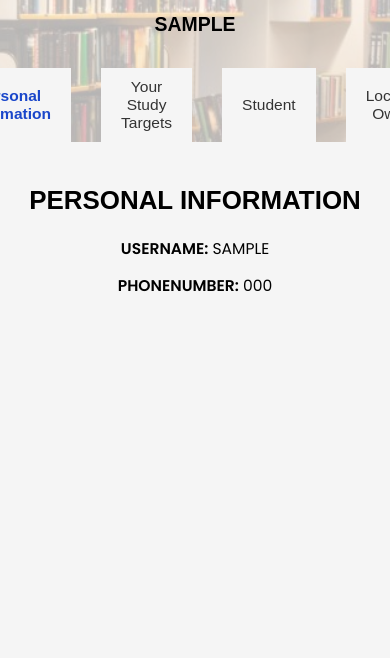
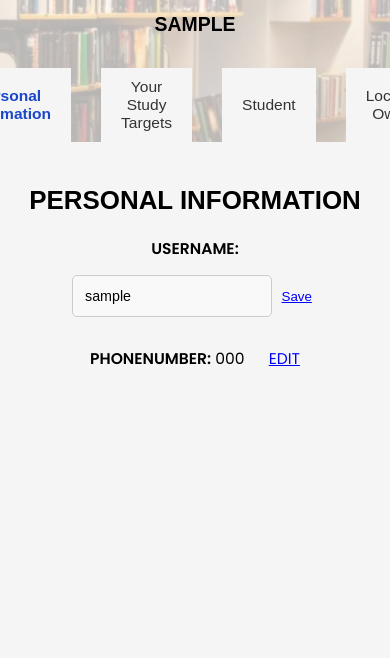
Before and after one commit to Marketplace-development/uneven-groups-a-d2024-group-1, a Flask app: page /your_account?edit=username in a window 390 px wide; the page is wider, and only the part inside the window is pictured. Shown: the part 330-988 px from the top of that part. Run offline with Flask 3, Linux system fonts and the light colour scheme; a user stored in the database is signed in; tables that the repository leaves empty hold one stand-in row (values such as "Sample post").

Commit message:
change username and phonenumber

```diff
--- a/app/routes.py
+++ b/app/routes.py
@@ -223,6 +223,29 @@ def your_account():
                            target_hours=target_hours, target_minutes=target_minutes,
                            congratulations_message=congratulations_message,
                            reservations=reservations, location=location, bookings=bookings)
+
+@main.route('/update_user_info', methods=['POST'])
+@login_required
+def update_user_info():
+    try:
+        # Get the form data
+        username = request.form.get('username')
+        phonenumber = request.form.get('phonenumber')
+
+        # Update user information
+        if username:
+            current_user.username = username
+        if phonenumber:
+            current_user.phonenumber = phonenumber
+
+        db.session.commit()
+        flash("Your information was updated successfully.", "success")
+    except Exception as e:
+        db.session.rollback()
+        flash(f"An error occurred: {str(e)}", "error")
+
+    # Redirect back to the account page
+    return redirect(url_for('main.your_account'))
 
 def delete_target(user, target_type):
     """ Deletes the specified target for a user. """
--- a/app/templates/your_account.html
+++ b/app/templates/your_account.html
@@ -82,8 +82,34 @@
         <!-- Personal Information -->
         <div id="personal-info" class="tab-content" style="display: none; padding: 20px; margin-top: 0px; text-align: center;">
             <h1>Personal Information</h1>
-            <p><strong>Username:</strong> {{ user.username }}</p>
-            <p><strong>Phonenumber:</strong> {{ user.phonenumber }}</p>
+
+            <!-- Username Section -->
+            <p>
+                <strong>Username:</strong>
+                {% if request.args.get('edit') == 'username' %}
+                    <form method="POST" action="{{ url_for('main.update_user_info') }}" style="display: inline-block;">
+                        <input type="text" name="username" value="{{ user.username }}" style="width: 200px;" required />
+                        <button type="submit" style="color: blue; text-decoration: underline; border: none; background: none; cursor: pointer;">Save</button>
+                    </form>
+                {% else %}
+                    {{ user.username }}
+                    <a href="{{ url_for('main.your_account', edit='username') }}" style="color: blue; text-decoration: underline; margin-left: 20px;">edit</a>
+                {% endif %}
+            </p>
+
+            <!-- Phone Number Section -->
+            <p>
+                <strong>Phonenumber:</strong>
+                {% if request.args.get('edit') == 'phonenumber' %}
+                    <form method="POST" action="{{ url_for('main.update_user_info') }}" style="display: inline;">
+                        <input type="text" name="phonenumber" value="{{ user.phonenumber }}" style="width: 200px;" required />
+                        <button type="submit" style="color: blue; text-decoration: underline; border: none; background: none; cursor: pointer;">Save</button>
+                    </form>
+                {% else %}
+                    {{ user.phonenumber }}
+                    <a href="{{ url_for('main.your_account', edit='phonenumber') }}" style="color: blue; text-decoration: underline;  margin-left: 20px;">edit</a>
+                {% endif %}
+            </p>
         </div>
 
         <!-- Weekly Targets -->
```
